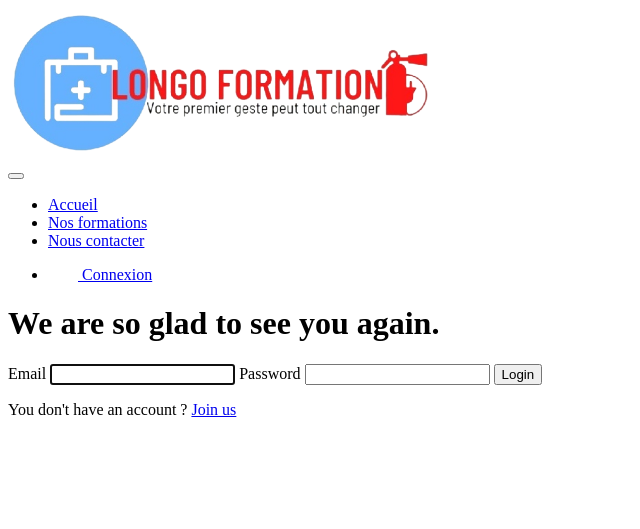
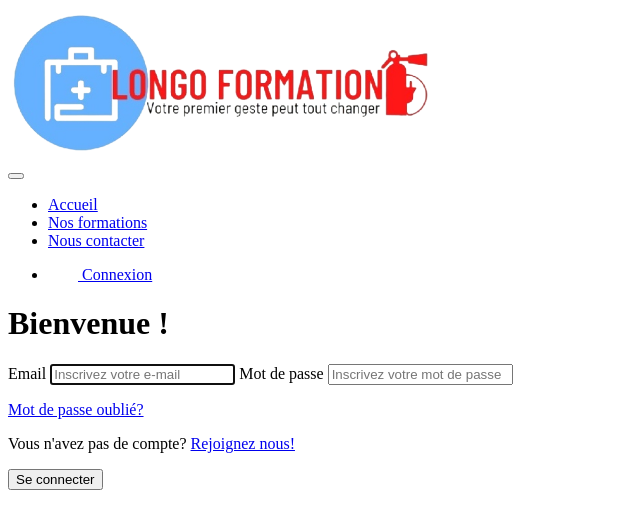
Before and after one commit to Fr3dweb/Projet_final, a Symfony app: template templates/security/login.html.twig in a window 1280 px wide. Shown: the top 529 px of the page, without its empty margins (0-640 px from the left). Run offline with Twig, Linux system fonts and the light colour scheme; the template is opened without the code that fills it, so the values that code supplies are empty; some libraries are stand-ins or nearby versions.

Commit message:
vue login ok / mailerDSN ok

```diff
--- a/src/Controller/SecurityController.php
+++ b/src/Controller/LoginController.php
@@ -2,7 +2,6 @@
 
 namespace App\Controller;
 
-use App\Form\LoginFormType;
 use Symfony\Bundle\FrameworkBundle\Controller\AbstractController;
 use Symfony\Component\HttpFoundation\Request;
 use Symfony\Component\HttpFoundation\Response;
@@ -10,7 +9,7 @@ use Symfony\Component\PasswordHasher\Hasher\UserPasswordHasherInterface;
 use Symfony\Component\Routing\Annotation\Route;
 use Symfony\Component\Security\Http\Authentication\AuthenticationUtils;
 
-class SecurityController extends AbstractController
+class LoginController extends AbstractController
 {
     #[Route(path: '/login', name: 'app_login')]
     public function login(AuthenticationUtils $authenticationUtils): Response
--- a/src/Form/RegistrationFormType.php
+++ b/src/Form/RegistrationFormType.php
@@ -38,7 +38,7 @@ class RegistrationFormType extends AbstractType
                         'message' => 'Veuillez entrer votre mot de passe.',
                     ]),
                     new Length([
-                        'min' => 6,
+                        'min' => 12,
                         'minMessage' => 'Votre mot de passe doit comporter au moins {{ limit }} caractères.',
                         'max' => 4096,
                     ]),
--- a/templates/security/login.html.twig
+++ b/templates/security/login.html.twig
@@ -1,79 +1,79 @@
-{#{% extends 'base.html.twig' %}#}
+{# {% extends 'base.html.twig' %} #}
 
-{#{% block title %}Connexion{% endblock %}#}
+{# {% block title %}Connexion{% endblock %} #}
 
-{#{% block body %}#}
-{#    {% if error %}#}
-{#        <div class="alert alert-danger">{{ error.messageKey|trans(error.messageData, 'security') }}</div>#}
-{#    {% endif %}#}
+{# {% block body %} #}
+{#    {% if error %} #}
+{#        <div class="alert alert-danger">{{ error.messageKey|trans(error.messageData, 'security') }}</div> #}
+{#    {% endif %} #}
 
-{#    {% if app.user %}#}
-{#        <div class="mb-3">#}
-{#            Vous etes connecté en tant que {{ app.user.userIdentifier }}, <a href="{{ path('app_logout') }}">Déconnecter</a>#}
-{#        </div>#}
-{#    {% endif %}#}
+{#    {% if app.user %} #}
+{#        <div class="mb-3"> #}
+{#            Vous etes connecté en tant que {{ app.user.userIdentifier }}, <a href="{{ path('app_logout') }}">Déconnecter</a> #}
+{#        </div> #}
+{#    {% endif %} #}
 
-{#    <div class="imgBg d-flex">#}
-{#        <div class="bg-white d-flex bg-opacity-50 col-12">#}
-{#            <div class="squareForm m-auto col-4 h-70">#}
-{#                <h1 class="col-12 text-center text-white">Connexion</h1>#}
-{#                <div class="container-fluid">#}
-{#                    {{ form_start(LoginForm) }}#}
-{#                    {{ form_row(LoginForm.email, { 'attr': {'placeholder': 'Entrez votre email' }}) }}#}
-{#                    {{ form_row(LoginForm.plainPassword, { 'attr': {'placeholder': 'Entrez votre mot de passe' }}) }}#}
-{#                    <div class="d-flex justify-content-end align-items-end">#}
-{#                        <button type="submit" class="btn btnSubmitForm ">Se connecter</button>#}
-{#                    </div>#}
-{#                    <input type="hidden" name="_csrf_token"#}
-{#                                     value="{{ csrf_token('authenticate') }}">#}
-{#                    {{ form_end(registrationForm) }}#}
-{#                </div>#}
-{#            </div>#}
-{#        </div>#}
-{#    </div>#}
-{#    #}{##}
-{#        Uncomment this section and add a remember_me option below your firewall to activate remember me functionality.#}
-{#        See https://symfony.com/doc/current/security/remember_me.html#}
+{#    <div class="imgBg d-flex"> #}
+{#        <div class="bg-white d-flex bg-opacity-50 col-12"> #}
+{#            <div class="squareForm m-auto col-4 h-70"> #}
+{#                <h1 class="col-12 text-center text-white">Connexion</h1> #}
+{#                <div class="container-fluid"> #}
+{#                    {{ form_start(LoginForm) }} #}
+{#                    {{ form_row(LoginForm.email, { 'attr': {'placeholder': 'Entrez votre email' }}) }} #}
+{#                    {{ form_row(LoginForm.plainPassword, { 'attr': {'placeholder': 'Entrez votre mot de passe' }}) }} #}
+{#                    <div class="d-flex justify-content-end align-items-end"> #}
+{#                        <button type="submit" class="btn btnSubmitForm ">Se connecter</button> #}
+{#                    </div> #}
+{#                    <input type="hidden" name="_csrf_token" #}
+{#                                     value="{{ csrf_token('authenticate') }}"> #}
+{#                    {{ form_end(registrationForm) }} #}
+{#                </div> #}
+{#            </div> #}
+{#        </div> #}
+{#    </div> #}
+{#    #}{# #}
+{#        Uncomment this section and add a remember_me option below your firewall to activate remember me functionality. #}
+{#        See https://symfony.com/doc/current/security/remember_me.html #}
 
-{#        <div class="checkbox mb-3">#}
-{#            <label>#}
-{#                <input type="checkbox" name="_remember_me"> Remember me#}
-{#            </label>#}
-{#        </div>#}
+{#        <div class="checkbox mb-3"> #}
+{#            <label> #}
+{#                <input type="checkbox" name="_remember_me"> Remember me #}
+{#            </label> #}
+{#        </div> #}
 {#    #}
-{#{% endblock %}#}
+{# {% endblock %} #}
 
 
 {% extends 'base.html.twig' %}
 
-{% block title %}Lectio. | Login{% endblock %}
+{% block title %} Longo Formation | Connexion {% endblock %}
 
 {% block body %}
 
-    <div class="d-flex h-100 w-100">
-        <div class="m-auto">
-            <h1>We are so glad to see you again.</h1>
-
-            <div class="container mt-4">
-
+    <div class="imgBg d-flex">
+        <div class="bg-white d-flex bg-opacity-50 col-12">
+            <div class="squareForm m-auto col-4 h-70">
+                <h1 class="col-12 text-center text-white">Bienvenue !</h1>
+                <div class="container-fluid">
                     <form method="post">
                         {% if error %}
                             <div class="alert alert-danger">{{ error.messageKey|trans(error.messageData, 'security') }}</div>
                         {% endif %}
 
                         {% if app.user %}
+                        <span> Hello {{ user.firstname }}!<span/>
                         <div class="mb-3">
-{#                            {% if user.isLoggedIn %}#}
-{#                                Hello {{ user.name }}!#}
-{#                            {% endif %}#}
-                            Vous êtes identifier en tant que {{ app.user.userIdentifier }}, <a href="{{ path('app_logout') }}">Déconnexion</a>
+                            Vous êtes identifier en tant que {{ app.user.userIdentifier }}, <a
+                                    href="{{ path('app_logout') }}">Déconnexion</a>
                         </div>
                     {% endif %}
 
-                    <label for="inputEmail">Email</label>
-                    <input type="email" value="{{ last_username }}" name="email" id="inputEmail" class="form-control mt-4 mb-4" autocomplete="email" required autofocus>
-                    <label for="inputPassword">Password</label>
-                    <input type="password" name="password" id="inputPassword" class="form-control mt-4" autocomplete="current-password" required>
+                    <label class="text-white" for="inputEmail">Email</label>
+                    <input type="email" placeholder="Inscrivez votre e-mail" name="email" id="inputEmail"
+                           class="form-control mt-4 mb-4" autocomplete="email" required autofocus>
+                    <label class="text-white"  for="inputPassword">Mot de passe</label>
+                    <input type="password" name="password" id="inputPassword" class="form-control mt-4" placeholder="Inscrivez votre mot de passe"
+                           autocomplete="current-password" required>
 
                     <input type="hidden" name="_csrf_token"
                            value="{{ csrf_token('authenticate') }}"
@@ -89,15 +89,29 @@
                         </label>
                     </div>
                     #}
-
-                    <button class="mt-4 btn btn-lg btn-primary rounded-pill" type="submit">
-                        Login
+                    <div class="d-flex">
+                        <div class="d-flex flex-wrap pt-3">
+                            <p class="link">
+                                <a href={{ path('app_register') }}>
+                                    Mot de passe oublié?
+                                </a>
+                            </p>
+                            <p class="text-white">
+                                Vous n'avez pas de compte?
+                                <a href={{ path('app_register') }}>
+                                    Rejoignez nous!
+                                </a>
+                            </p>
+                        </div>
+                        <div class="justify-content-end col-3">
+                            <button class="btn btnSubmitForm mt-4" type="submit">
+                             Se connecter
                             </button>
+                        </div>
+                        </div>
                     </form>
                 </div>
-
-            <p>You don't have an account ? <a href={{ path('app_register') }}>Join us</a></p>
-
+            </div>
         </div>
     </div>
 {% endblock %}
```
Also changed, not shown: assets/styles/custom.scss (+13 -0 lines), src/Controller/RegistrationController.php (+9 -6 lines), templates/contact/index.html.twig (+33 -13 lines), 1 other file. Lines whose indentation alone changed are shown as unchanged.
